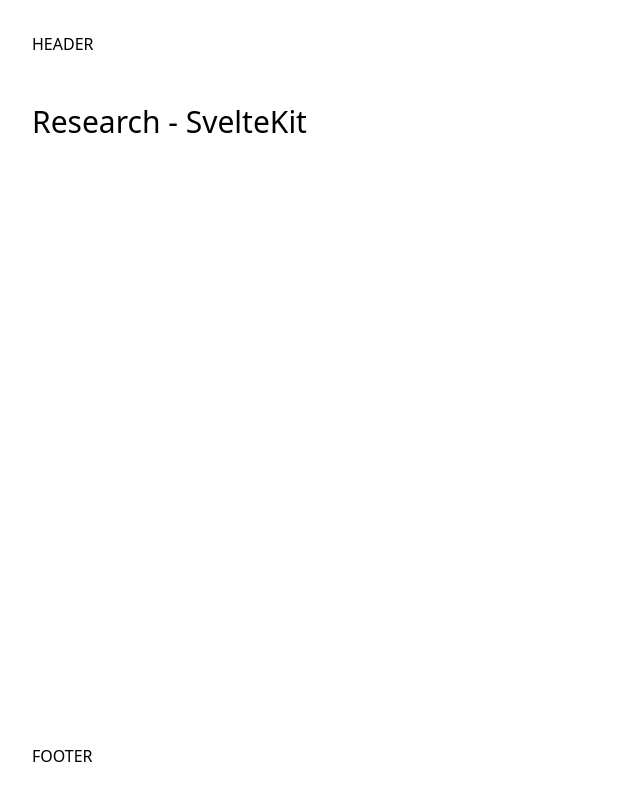
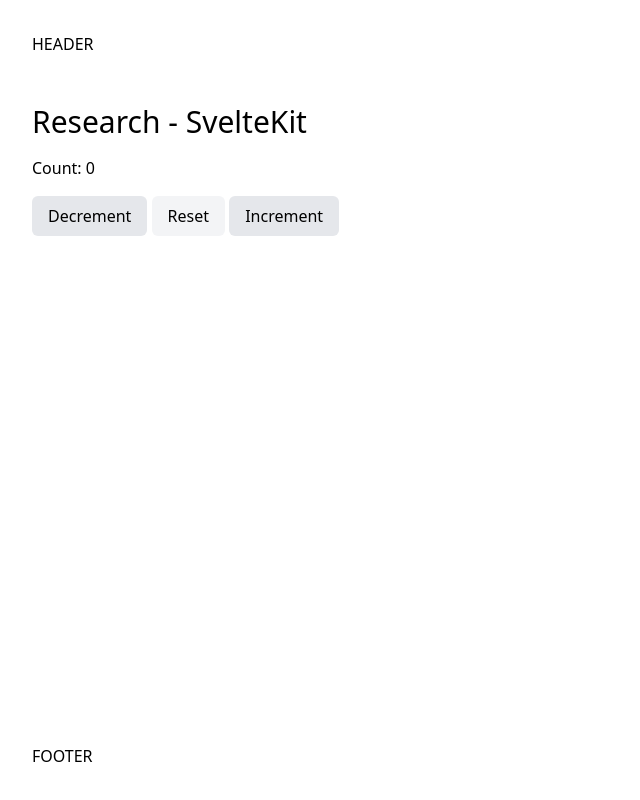
Before and after one commit to Dobefu/research-sveltekit, a SvelteKit app: page / in a window 1280 px wide. Shown: the whole page, without its empty margins (0-640 px from the left). Built offline with nearby package versions, Linux system fonts and the light colour scheme.

Commit message:
feat: Add a basic counter element

```diff
--- a/src/routes/+page.svelte
+++ b/src/routes/+page.svelte
@@ -1,6 +1,28 @@
+<script>
+  let count = $state(0)
+</script>
+
 <svelte:head>
   <title>Home | Research - SvelteKit</title>
   <meta name="description" content="Description" />
 </svelte:head>
 
 <h1 class="text-3xl font-medium">Research - SvelteKit</h1>
+
+<p class="py-4">Count: {count}</p>
+
+<button class="rounded-md px-4 py-2 bg-gray-200" onclick={() => count--}>
+  Decrement
+</button>
+
+<button
+  class="rounded-md px-4 py-2 bg-red-200 disabled:bg-gray-100"
+  disabled={count === 0}
+  onclick={() => (count = 0)}
+>
+  Reset
+</button>
+
+<button class="rounded-md px-4 py-2 bg-gray-200" onclick={() => count++}>
+  Increment
+</button>
```
